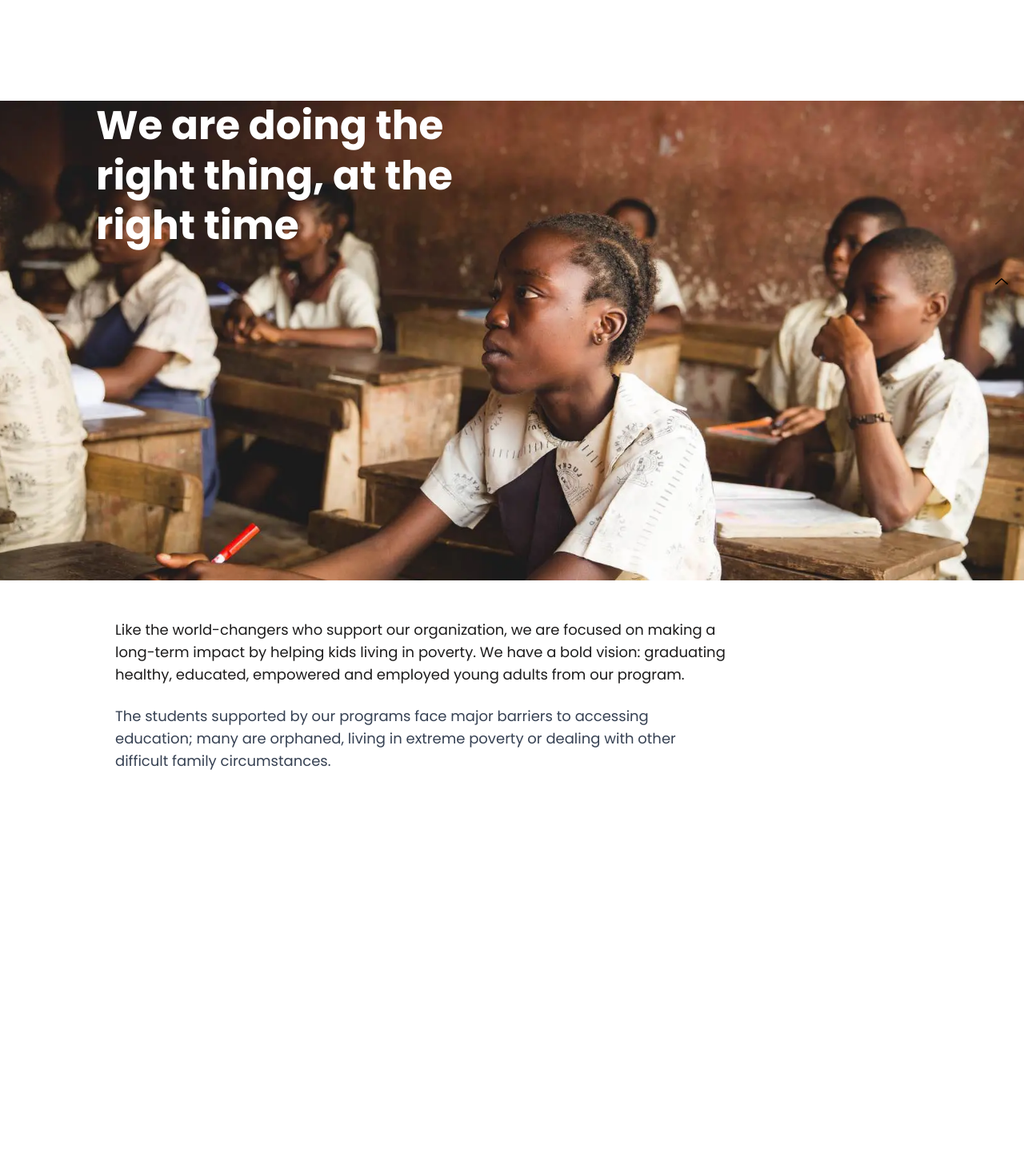
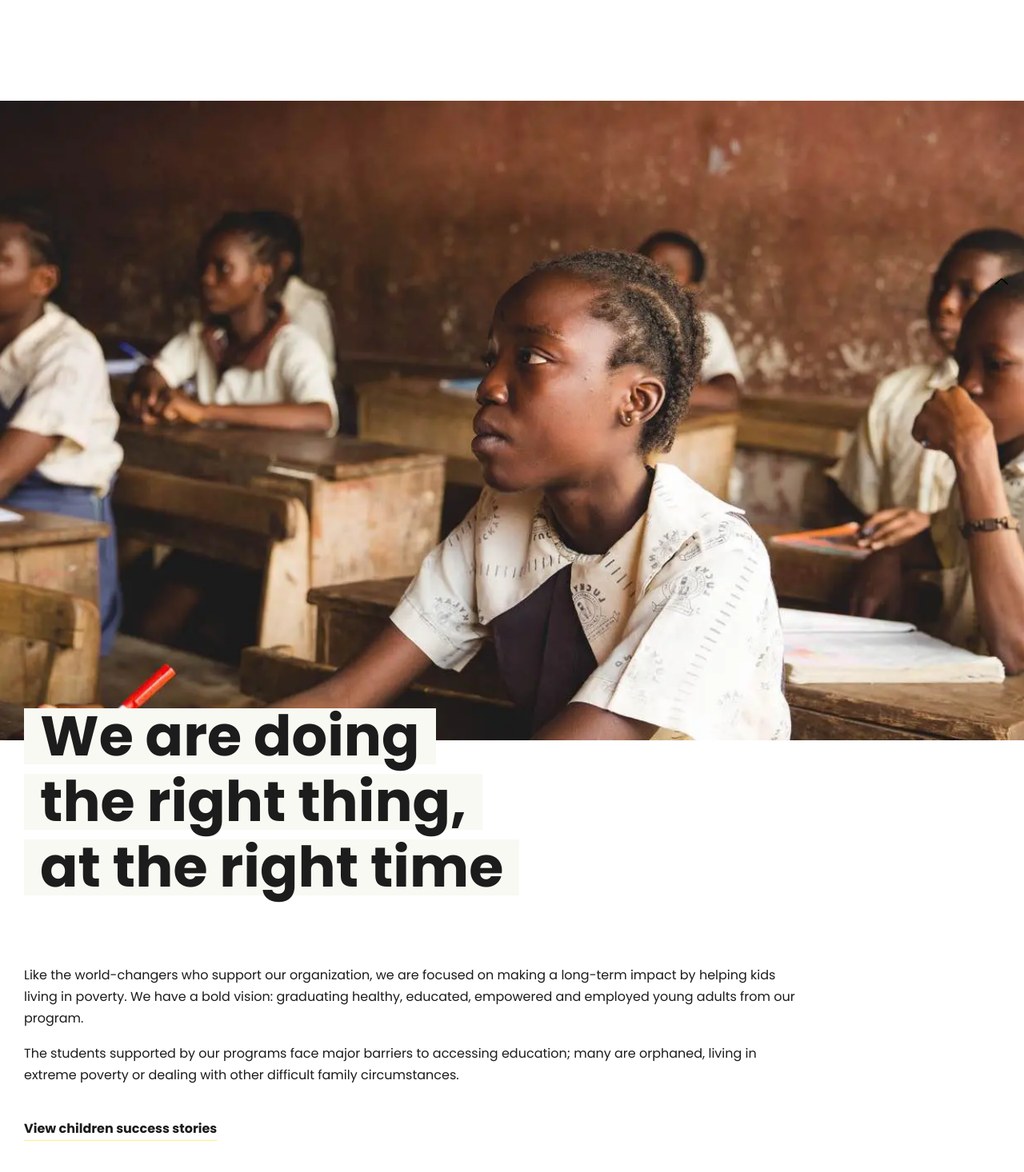
Before and after one commit to Shouryya-Manna/Caridad, a Next.js app: page /about-us in a window 1280 px wide. Shown: the part 462-1928 px from the top of the page at 80% size. Before the commit the page ends 1476 px from the top, so only its background shows below. Built offline with nearby package versions, Linux system fonts and the light colour scheme.

Commit message:
SuccessStories

```diff
--- a/src/components/AboutUs/SuccessStories/SuccessStories.tsx
+++ b/src/components/AboutUs/SuccessStories/SuccessStories.tsx
@@ -3,23 +3,28 @@ import Image from "next/image";
 export default function SuccessStories() {
   return (
     <section className="max-w-8xl mx-auto w-full">
-      <div className="relative h-[600px] w-full">
+      <div className="relative h-[800px] w-full py-40">
         <Image
           src="/About-Us/Ab3.jpg"
           alt=""
           fill
           className="object-cover"
         />
-        <div className="relative z-10 flex items-center mx-30">
-          <h2 className="max-w-md text-[50px] font-bold leading-tight text-white">
-            We are doing the right thing, at the
-            right time
-          </h2>
+        <div className="absolute z-10 px-7.5 top-190 text-[70px] font-bold leading-none text-tertiary space-y-3">
+          <span className="block bg-[#F8F9F3] w-fit px-5">
+            We are doing
+          </span>
+          <span className="block bg-[#F8F9F3] w-fit px-5">
+            the right thing,
+          </span>
+          <span className="block bg-[#F8F9F3] w-fit px-5">
+            at the right time
+          </span>
         </div>
       </div>
 
-      <div className="mx-36 py-12 max-w-3xl space-y-6">
-        <p className="text-lg text-tertiary">
+      <div className="py-20 my-50 max-w-5xl px-7.5 flex flex-col justify-start leading-[1.7]">
+        <p className="text-[16px] text-tertiary mb-4">
           Like the world-changers who support our
           organization, we are focused on making a
           long-term impact by helping kids living
@@ -28,13 +33,16 @@ export default function SuccessStories() {
           and employed young adults from our
           program.
         </p>
-        <p className="text-lg text-gray-700">
+        <p className="text-[16px] text-tertiary mb-4">
           The students supported by our programs
           face major barriers to accessing
           education; many are orphaned, living in
           extreme poverty or dealing with other
           difficult family circumstances.
         </p>
+        <button className="text-[16px] underline my-6 text-tertiary underline-offset-9 decoration-yellow-200 cursor-pointer font-bold text-left">
+          View children success stories
+        </button>
       </div>
     </section>
   );
```
